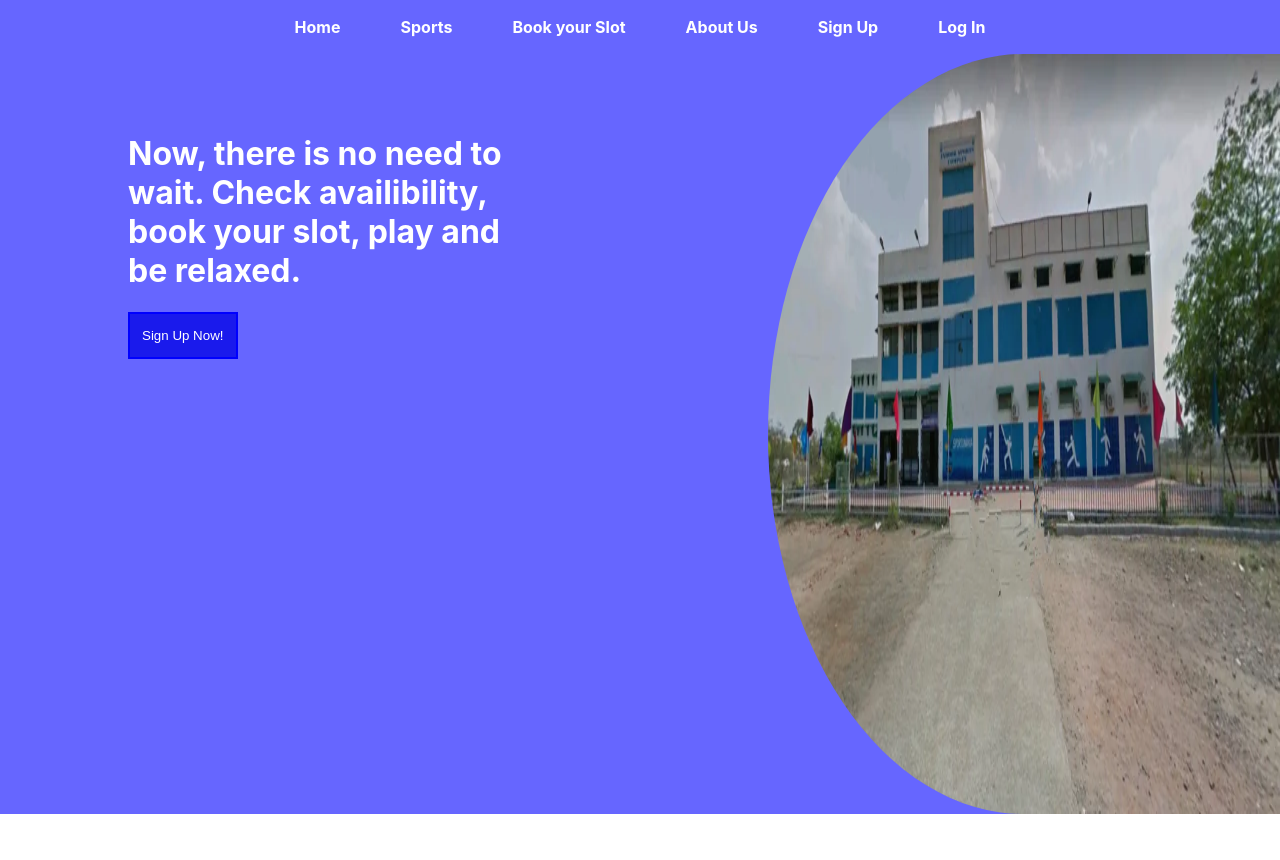
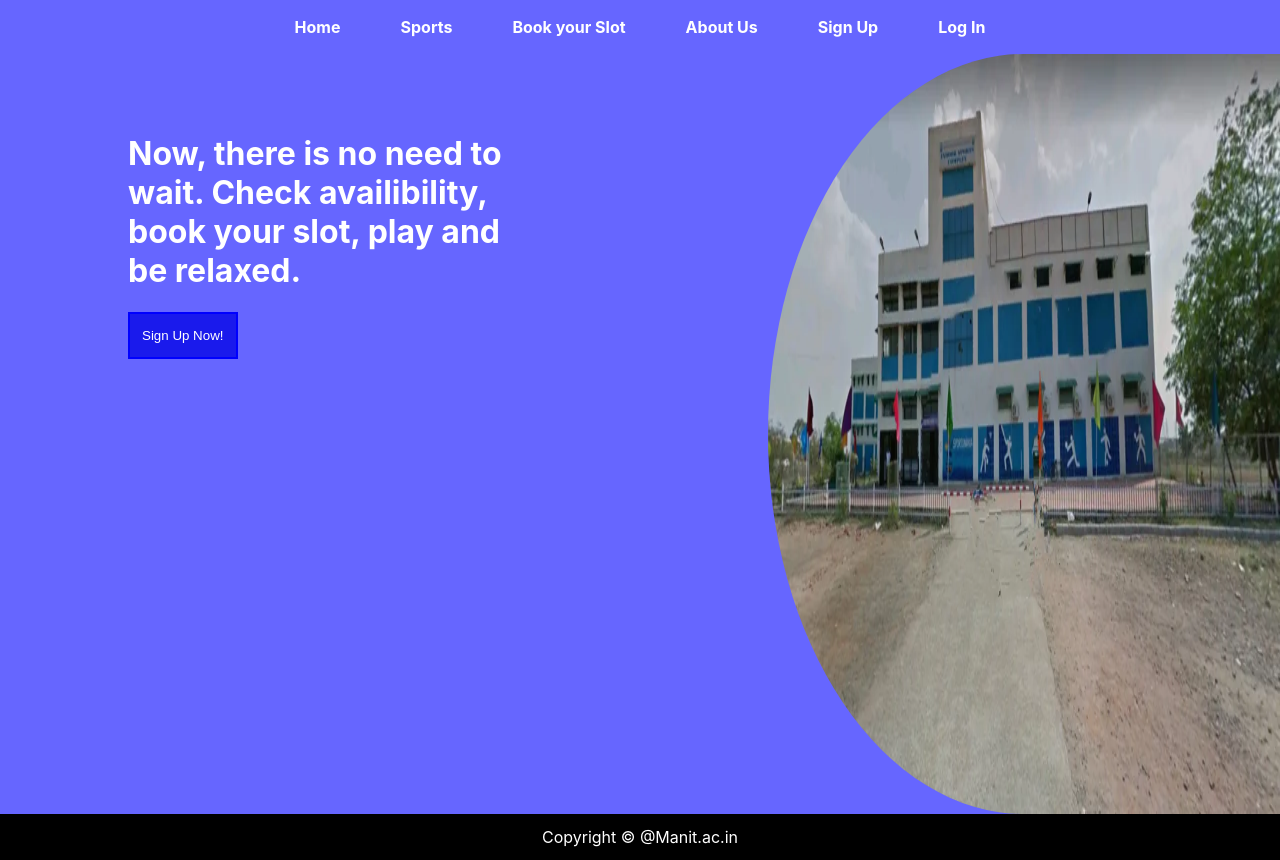
Before and after one commit to Natashaj02/Sports_Complex, a React (Create React App) app in the folder sports-complex/: page / in a window 1280 px wide. Before the commit the page ends 814 px from the top, so only its background shows below. Built offline with nearby package versions, Linux system fonts and the light colour scheme.

Commit message:
footer modified

```diff
--- a/sports-complex/src/App.css
+++ b/sports-complex/src/App.css
@@ -168,3 +168,11 @@ hr {
     width: 100%;
   }
 }
+
+/* Footer */
+footer{
+  background-color: black;
+  color: white;
+  text-align: center;
+  padding: 13px;
+}
--- a/sports-complex/src/App.js
+++ b/sports-complex/src/App.js
@@ -1,12 +1,14 @@
 import './App.css';
 import Navbar from './Components/Navbar';
 import Body from './Components/Body';
+import Footer from './Components/Footer';
 
 function App() {
   return (
     <>
     <Navbar/>
     <Body/>
+    <Footer/>
     </>
   );
 }
```
